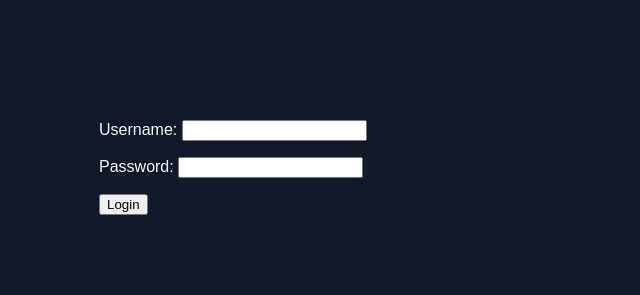
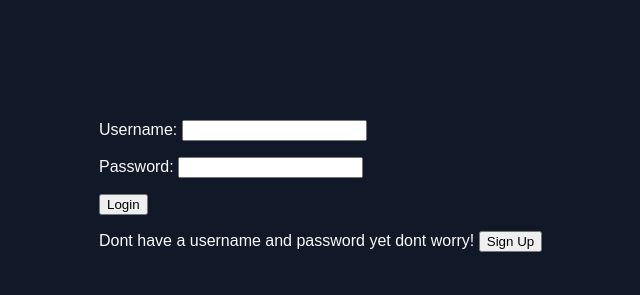
Before and after one commit to BudLou/MTGStats, a website: page public/sign.html in a window 1280 px wide. Shown: the whole page, without its empty margins (191-831 px from the left). Drawn offline with Linux system fonts and the light colour scheme.

Commit message:
Login & Register update 2

```diff
--- a/public/sign.html
+++ b/public/sign.html
@@ -40,6 +40,15 @@ document.getElementById("login-form").addEventListener("submit", function(e) {
         </p>
 
         <input type="submit" value="Login">
+
+        <form action="register.html">
+          <p>
+            Dont have a username and password yet dont worry!
+            <input type="submit" value="Sign Up">
+          </p>
+
+        </form>
+
     </form>
   </main>
 </body>
```
